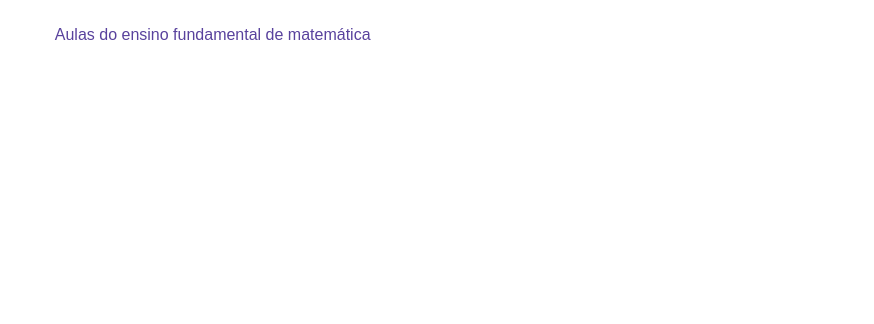
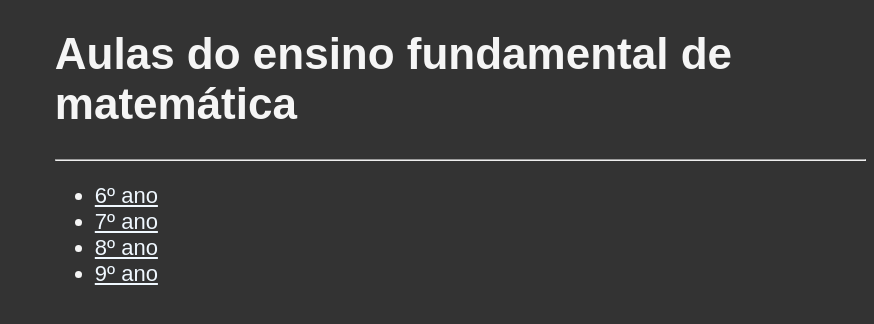
Before and after one commit to eduardoalsilva/aulas-de-matematica, a plain HTML site: page index.html in a window 1280 px wide. Shown: the whole page, without its empty margins (406-1280 px from the left). Drawn offline with Linux system fonts and the light colour scheme.

Commit message:
Inserindo links e atualizando o html do arquivo index.html

```diff
--- a/index.html
+++ b/index.html
@@ -1,13 +1,39 @@
 <!DOCTYPE html>
-<html lang="en">
+
+<html lang="pt-BR">
 <head>
     <meta charset="UTF-8">
+    <meta name="author" content="Eduardo Silva">
+    <meta name="description" content="Esta página contém aulas de matemática do Ensino Fundamental 2">
     <meta http-equiv="X-UA-Compatible" content="IE=edge">
     <meta name="viewport" content="width=device-width, initial-scale=1.0">
     <link rel="stylesheet" type="text/css" href="style.css">
     <title>Ensino de matemática online</title>
 </head>
+
 <body>
-    <div>Aulas do ensino fundamental de matemática</div>
+
+    <h1>Aulas do ensino fundamental de matemática</h1>
+
+    <hr>
+
+    <nav>
+        <ul>
+            <li>
+                <a href="#">6º ano</a>
+            </li>
+            <li>
+                <a href="#">7º ano</a>
+            </li>
+            <li>
+                <a href="#">8º ano</a>
+            </li>
+            <li>
+                <a href="#">9º ano</a>
+            </li>
+        </ul>
+    </nav>
+
 </body>
+
 </html>
--- a/style.css
+++ b/style.css
@@ -1,14 +1,25 @@
-*{
-    margin: 0;
-    padding: 0;
+html {
+    font-size: 22px;
 }
 
+
 body{
-    background-color: F0F8FF;
+    background-color: #333;
     font-family: sans-serif;
     font-size: 1em;
-    color: #59429d;
+    color: whitesmoke;
     margin-left: 36%;
     margin-top: 2%;
-    justify-content: center;
 }
+
+a {
+    color: aliceblue;
+}
+
+a:visited {
+    color: lightgray;
+}
+
+a:hover, a:active{
+    color: #eee;
+}
```
